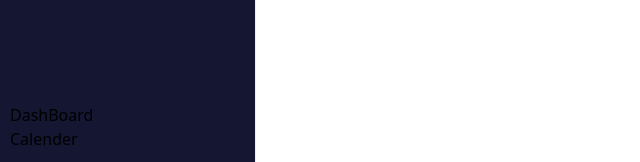
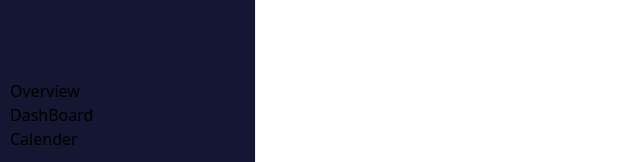
Before and after one commit to Anmol0987/Employee_managment_Art, a React (Vite) app: page / in a window 1280 px wide. Shown: the part 266-428 px from the top of the page, without its empty margins (0-640 px from the left). Built offline with nearby package versions, Linux system fonts and the light colour scheme.

Commit message:
changes done

```diff
--- a/src/components/NavBar2.jsx
+++ b/src/components/NavBar2.jsx
@@ -12,7 +12,12 @@ const NavBar2 = () => {
     <>
     <div className={`${isCollapsed  ? "h-12 w-[95vw] float-end bg-slate-100 px-14 pt-1" : "h-12 w-[80%] float-end bg-slate-100 px-11 pt-1"}` }>
         <div className='flex justify-start items-center mt-2 gap-4'>
-        <h2 className='text-slate-900'>Overview</h2>
+        <div className='text-slate-900'> <NavLink
+            to="/home/myspace/overview"
+            className={({ isActive }) => isActive ? "nav-link active" : "nav-link"}
+        >
+          Overview
+        </NavLink></div>
         <div className='text-slate-900'> <NavLink
             to="/home/myspace/dashboard"
             className={({ isActive }) => isActive ? "nav-link active" : "nav-link"}
--- a/src/components/SideBar.jsx
+++ b/src/components/SideBar.jsx
@@ -25,6 +25,7 @@ export default function SideBar() {
                 position: 'fixed',
                 top: '0',
                 left: '0',
+                cursor: 'pointer',
             }
         } width="20%" collapsedWidth='5%' collapsed={isCollapsed} >
             <div className='flex mb-10  h-20 w-full   justify-center items-center' >
```
